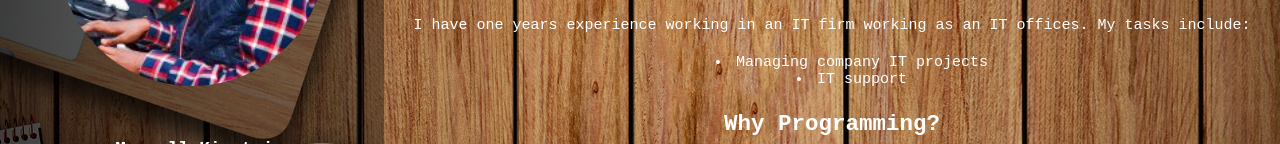
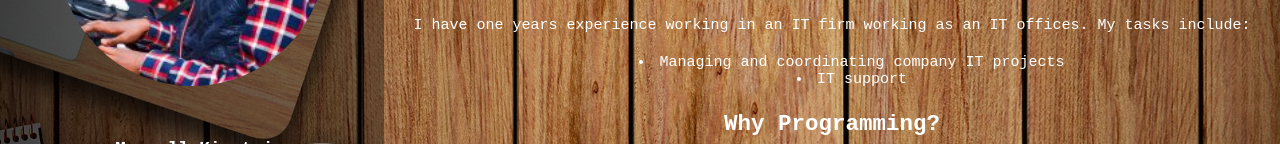
Before and after one commit to maxwellkimutai/my-portfolio, a plain HTML site: page index.html in a window 1280 px wide. Shown: the part 383-527 px from the top of the page. Drawn offline with Linux system fonts and the light colour scheme.

Commit message:
make changes to experience paragraph

```diff
--- a/index.html
+++ b/index.html
@@ -24,7 +24,7 @@
         </ol>
         <p>I have one years experience working in an IT firm working as an IT offices. My tasks include:</p>
         <ul>
-          <li>Managing company IT projects</li>
+          <li>Managing and coordinating company IT projects</li>
           <li>IT support</li>
         </ul>
         <h2>Why Programming?</h2>
```
